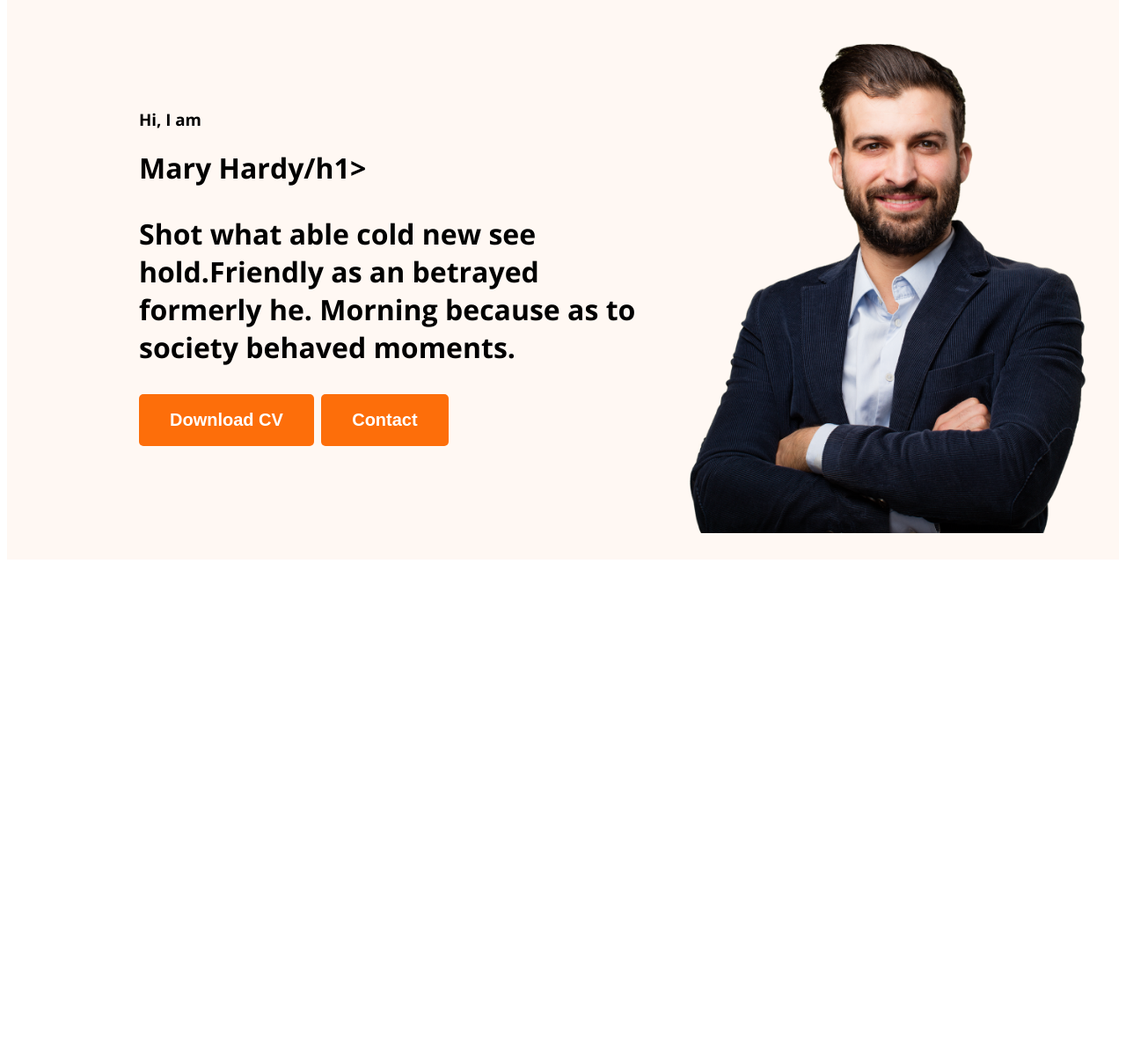
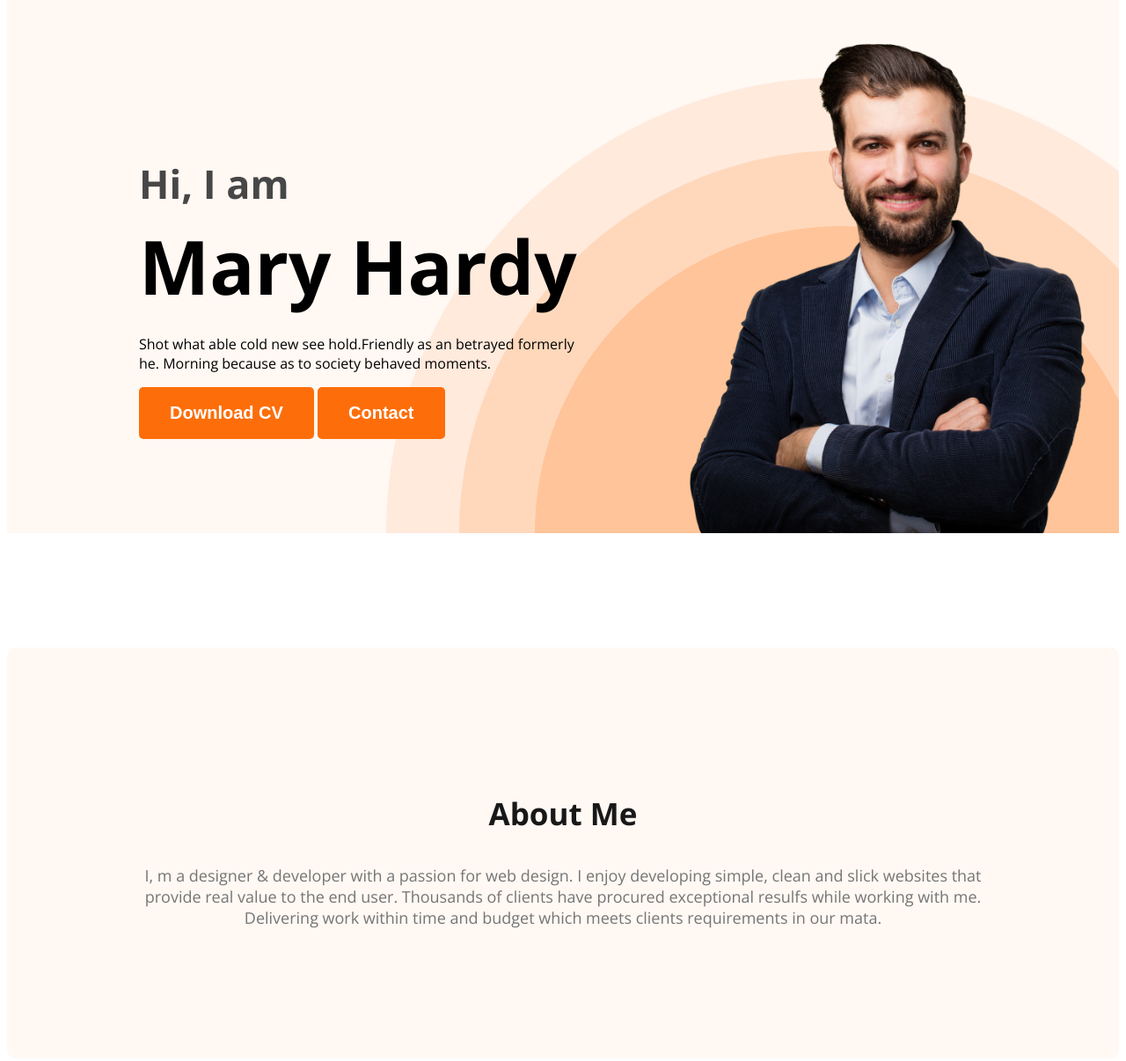
Before and after one commit to mdyusuf0188/developer-portfolio, a plain HTML site: page index.html in a window 1280 px wide. Shown: the part 162-1368 px from the top of the page at 88% size. Before the commit the page ends 806 px from the top, so only its background shows below. Drawn offline with nearby package versions, Linux system fonts and the light colour scheme.

Commit message:
add section created

```diff
--- a/index.html
+++ b/index.html
@@ -22,7 +22,7 @@
         <div class="banner">
             <div class="banner-content">
                 <h3 class="banner-greeting">Hi, I  am</h3>
-                <h1 class="banner-title">Mary Hardy/h1>
+                <h1 class="banner-title">Mary Hardy</h1>
                 <p >Shot what able cold new see hold.Friendly as an betrayed formerly he. Morning because as to society behaved moments.</p>
                 <button class="btn-primary">Download CV</button>
                 <button class="btn-primary">Contact</button>
@@ -31,7 +31,10 @@
         </div>
     </header>
     <main>
-
+        <section class="about">
+            <h3 class="section-title">About Me</h3>
+            <p class="section-description">I, m a designer & developer with a passion for web design. I enjoy developing simple, clean and slick websites that provide real value to the end user. Thousands of clients have procured exceptional resulfs while working with me. Delivering work within time and budget which meets clients requirements in our mata.</p>
+        </section>
     </main>
     <footer>
 
--- a/styles/portfolio.css
+++ b/styles/portfolio.css
@@ -17,6 +17,20 @@ body {
     padding: 18px 35px;
 }
 
+.section-title {
+    color: #181818;
+    text-align: center;
+    font-size: 35px;
+    font-weight: 700;
+    line-height: normal;
+}
+
+.section-description {
+    color: #757575;
+    text-align: center;
+    font-size: 18px;
+}
+
 /* nav related style */
 nav {
     display: flex;
@@ -31,13 +45,17 @@ nav {
     font-weight: 800;
 
 }
+
 /* header related style */
 .header {
-    background-color: #FFF8F3 ;
+    background-color: #FFF8F3;
+    background-image: url('../images/header_bg.png');
+    background-repeat: no-repeat;
+    background-position: bottom right;
 }
 
 
-nav > ul {
+nav>ul {
     display: flex;
     align-items: center;
 }
@@ -54,11 +72,40 @@ nav a {
 }
 
 .banner {
-    padding: 30px 30px 30px 150px;
+    padding: 30px 30px 0 150px;
     display: flex;
     align-items: center;
+    justify-content: space-between;
+}
+
+.banner-content {
+    max-width: 500px;
 }
 
 .banner .profile-pic {
     width: 500px;
 }
+
+.banner-greeting {
+    font-size: 45px;
+    color: #474747;
+    margin-bottom: 0;
+}
+
+.banner-title {
+    font-size: 85px;
+    font-weight: 700;
+    margin-top: 5px;
+    margin-bottom: 20px;
+
+}
+
+/* main section styles */
+
+/*about section style  */
+.about {
+    padding: 130px;
+    border-radius: 10px;
+    background: #FFF8F3;
+    margin: 130px 0;
+}
```
